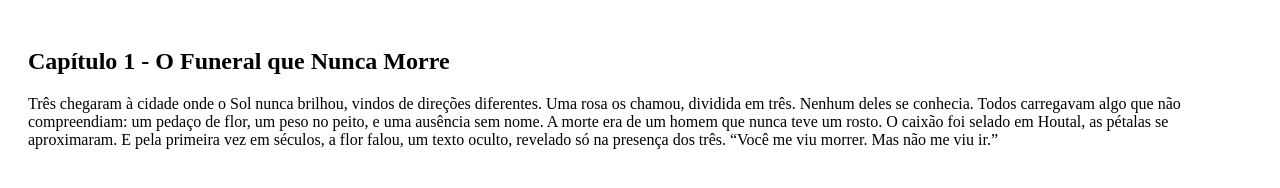
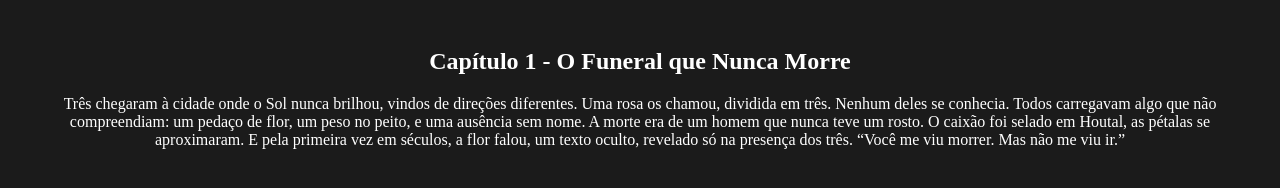
Before and after one commit to HeitorL1/eyalnebooks, a plain HTML site: page livros/livro1/pagina2.html in a window 1280 px wide. Drawn offline with Linux system fonts and the light colour scheme; files that its build step writes are made by us from their sources.

Commit message:
Update pagina2.html

```diff
--- a/livros/livro1/pagina2.html
+++ b/livros/livro1/pagina2.html
@@ -1,6 +1,8 @@
 <!DOCTYPE html>
 <html>
-<head><meta charset="UTF-8"></head>
+<head><meta charset="UTF-8">
+<link rel="stylesheet" href="estilo.css">
+</head>
 <body>
   <div style="padding: 20px;">
     <h2>Capítulo 1 - O Funeral que Nunca Morre</h2>
```
